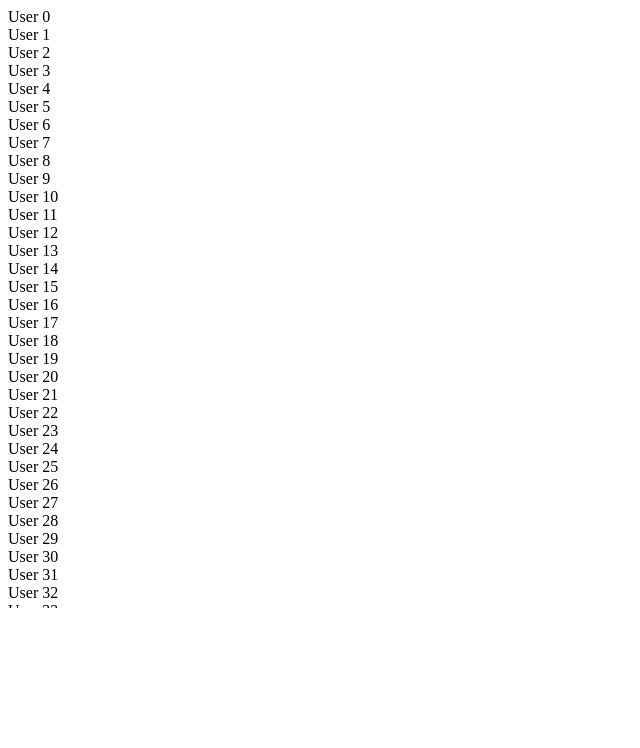
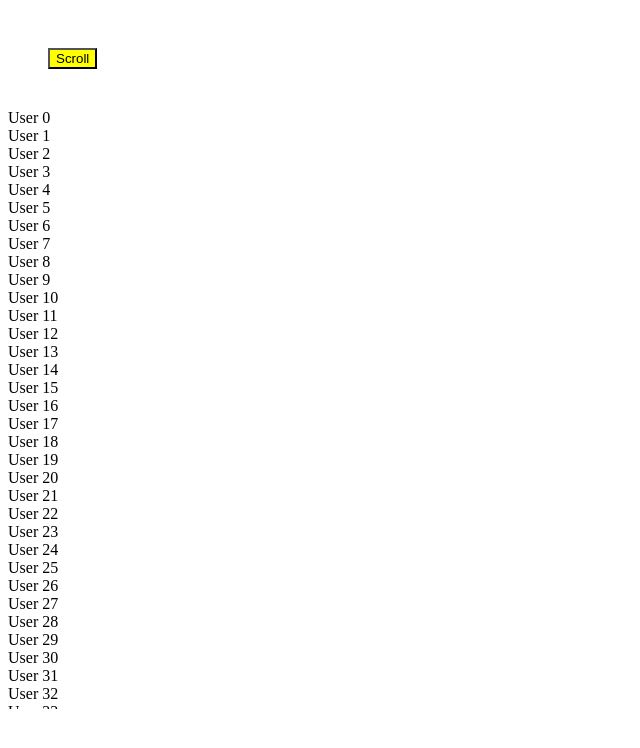
Before and after one commit to DebaKaran/react-performance, a React (Vite) app in the folder list-virtulaztion/: page / in a window 1280 px wide. Shown: the top 748 px of the page, without its empty margins (0-640 px from the left). Built offline with nearby package versions, Linux system fonts and the light colour scheme.

Commit message:
feat: add button to scroll to a random user in virtualized list
- Introduced Virtuoso ref for programmatic control
- Added button to trigger scrollToIndex
- Enable navigation to a random list item

```diff
--- a/list-virtulaztion/src/virtuoso/UsersApp.jsx
+++ b/list-virtulaztion/src/virtuoso/UsersApp.jsx
@@ -1,16 +1,23 @@
-import React, { useState } from 'react'
+import React, { useRef, useState } from 'react'
 import { createUsers } from './createUsers'
 import { Virtuoso } from 'react-virtuoso'
 import UserCard from './UserCard';
 
 const UsersApp = () => {
     const [users, setUsers] = useState(createUsers);
+    const virtuosoRef = useRef(null);
 
     return (
         <div>
-            <Virtuoso style={{ height: '600px' }} data={users} itemContent={(_, user) =>
-                <UserCard user={user} />
-            }
+            <button style={{ margin: 40, background: "yellow" }}
+                onClick={() => virtuosoRef.current?.scrollToIndex({
+                    index: Math.random() * users.length,
+                    align: "start"
+                })}>Scroll</button>
+            <Virtuoso ref={virtuosoRef}
+                style={{ height: '600px' }} data={users} itemContent={(_, user) =>
+                    <UserCard user={user} />
+                }
             />
         </div>
     )
```
